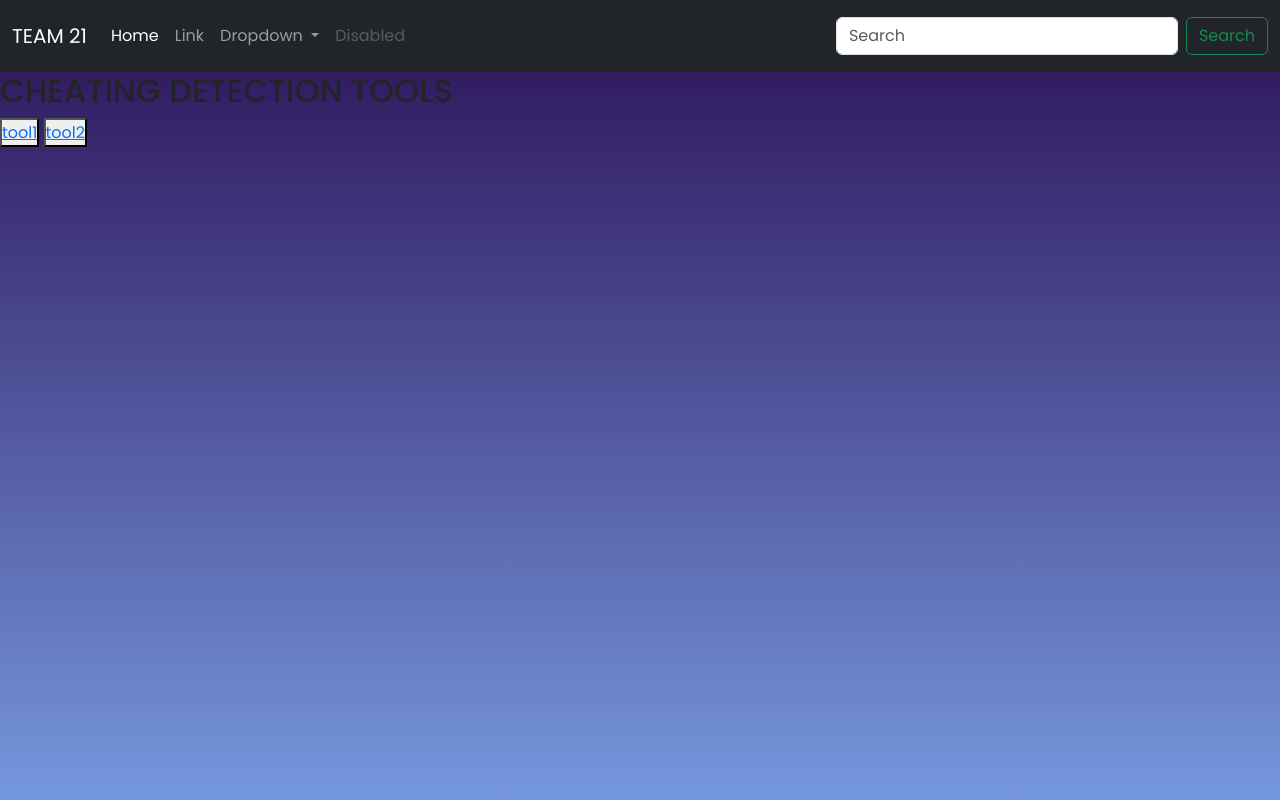
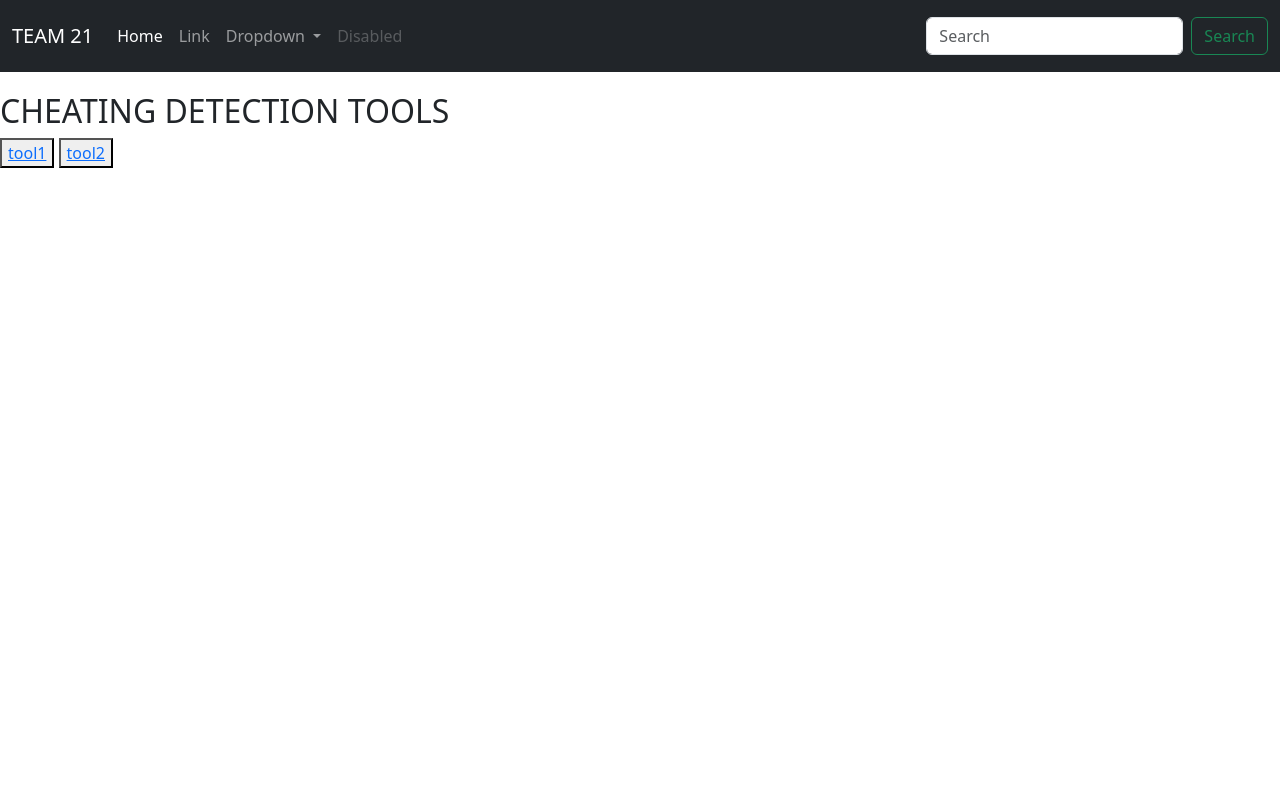
Before and after one commit to lujor20/CITS3200_Project, a Flask app: page / in a window 1280 px wide. Run offline with Flask 3, Linux system fonts and the light colour scheme.

Commit message:
updates webpage styling

```diff
--- a/app/main/static/style.css
+++ /dev/null
@@ -1,14 +0,0 @@
-@import url('https://fonts.googleapis.com/css?family=Poppins:300,400,500,600,700,800,900&display=swap');
-*
-{
-    margin: 0;
-    padding: 0;
-    box-sizing: border-box;
-    font-family: 'Poppins', sans-serif;
-}
-
-body{
-    min-height: 100vh;
-    background: linear-gradient(#2b1055, #7597de);
-    overflow-x: hidden;
-}
--- a/app/main/templates/base.html
+++ b/app/main/templates/base.html
@@ -14,7 +14,7 @@
   </head>
 
   <body>
-    <nav class="navbar navbar-expand-lg bg-dark navbar-dark py-3">
+    <nav class="navbar navbar-expand-lg bg-dark navbar-dark py-3" style="margin-bottom:20px">
       <div class="container-fluid">
         <a class="navbar-brand" href="#">TEAM 21</a>
         <button class="navbar-toggler" type="button" data-bs-toggle="collapse" data-bs-target="#navbarSupportedContent" aria-controls="navbarSupportedContent" aria-expanded="false" aria-label="Toggle navigation">
--- a/app/tool1/static/visualise.js
+++ b/app/tool1/static/visualise.js
@@ -29,7 +29,7 @@ function bcolour_rsid() {
 function populate_select() {
   select = document.getElementById("select_rsid");
   console.log(select);
-  for (let x=1; x < rsids.length; x++) {
+  for (let x=0; x < rsids.length; x++) {
     option = document.createElement("option");
     option.value = x;
     option.innerHTML = rsids[x];
--- a/app/tool1/templates/tool1_base.html
+++ b/app/tool1/templates/tool1_base.html
@@ -13,6 +13,5 @@
 
   <body>
     {% block body_content %}{% endblock %}
-    <h1>HELLO WORLD</h1>
   </body>
 </html>
--- a/app/tool1/templates/visualise.html
+++ b/app/tool1/templates/visualise.html
@@ -24,9 +24,7 @@
 
 {% block body_content %}
 <section>
-  <h1>
-    Upload New File
-  </h1>
+  <p><b>Upload New File</b></p>
   <form method='POST' action='/visualise', enctype="multipart/form-data">
     {{ form.csrf_token }}
     {{ form.file.label }}
@@ -49,7 +47,7 @@
 </section>
 
 <section>
-  <h1> Below will be the rendered document</h1>
+  <p> <b>Below will be the rendered document</b></p>
   <p>
     {% for rsid, text in packed %}
     <span class='_{{rsid}}' title='{{rsid}}'>{{text}}</span>
```
